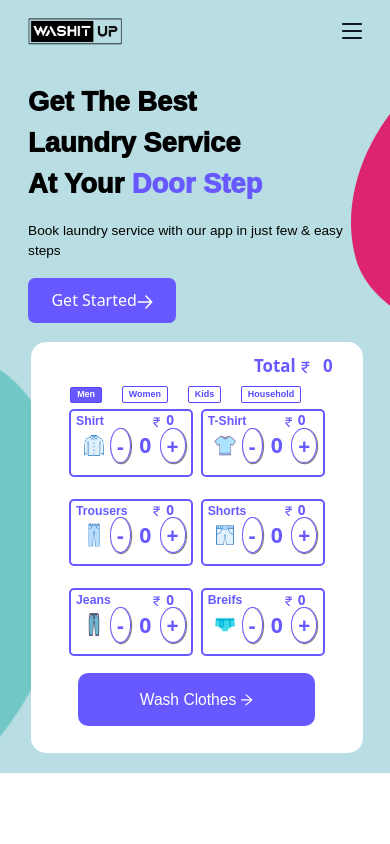
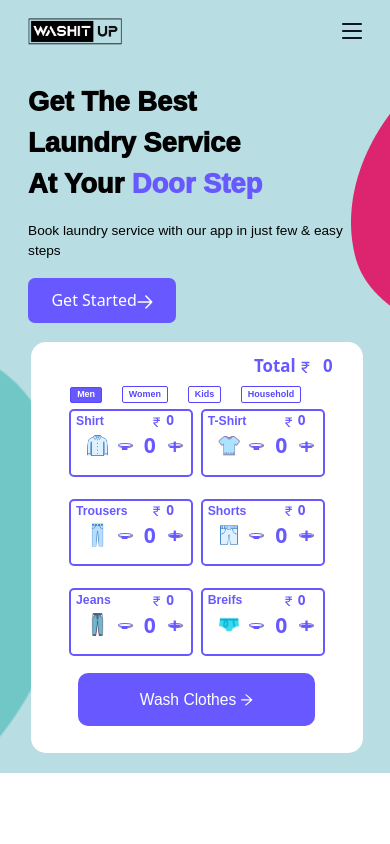
Before and after one commit to VamsiKrishna22042000/washitup, a React (Create React App) app in the folder laundryman/: page / in a window 390 px wide. Shown: the top 844 px of the page. Built offline with nearby package versions, Linux system fonts and the light colour scheme.

Commit message:
third commit

```diff
--- a/laundryman/src/components/AddClothes/addClothes.css
+++ b/laundryman/src/components/AddClothes/addClothes.css
@@ -296,6 +296,8 @@
         border-width:1px;
         border-radius:50%;
         margin-top:7%;
+        height:5%;
+        width:5%;
         box-shadow: 0.6px 0.6px 0.6px 0.6px gray;
     }
 
@@ -315,6 +317,8 @@
         border-width:1px;
         border-radius:50%;
         margin-top:7%;
+        height:5%;
+        width:5%;
         box-shadow: 0.6px 0.6px 0.6px 0.6px gray;
     }
 
```
